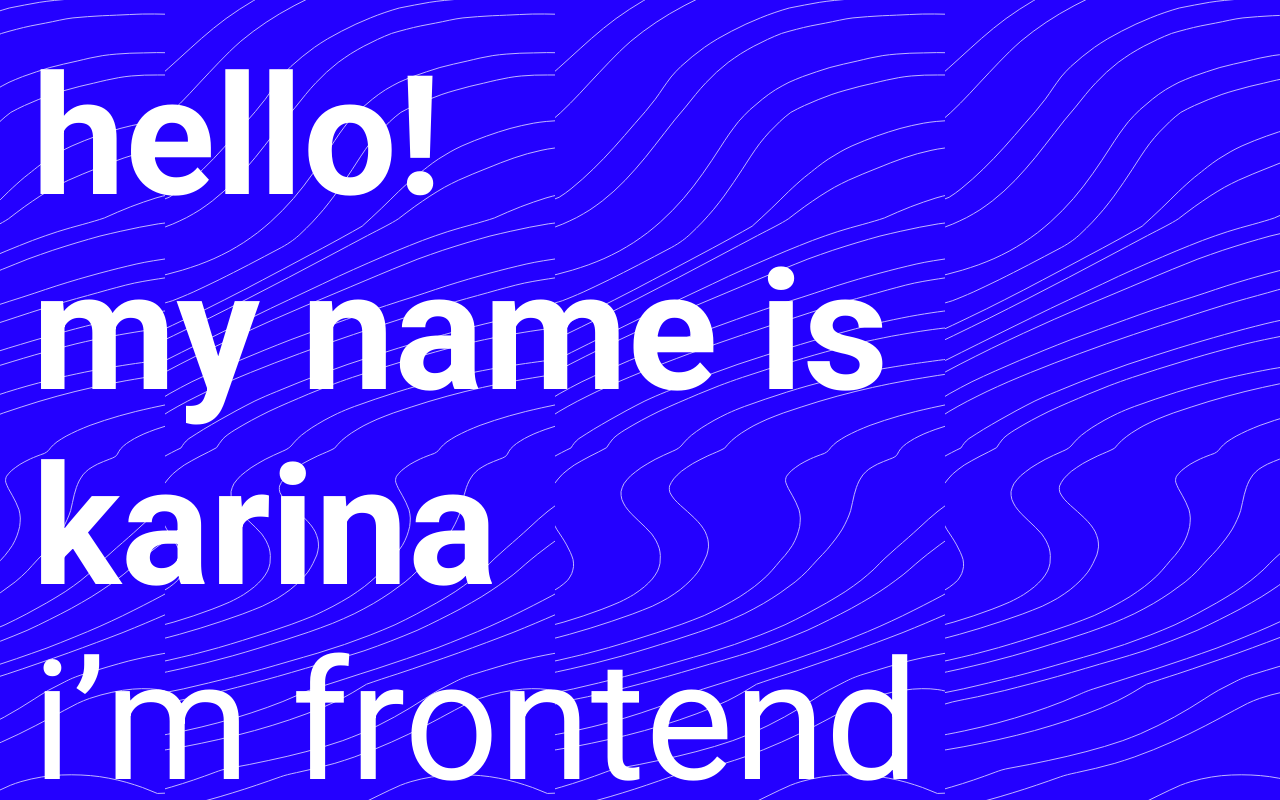
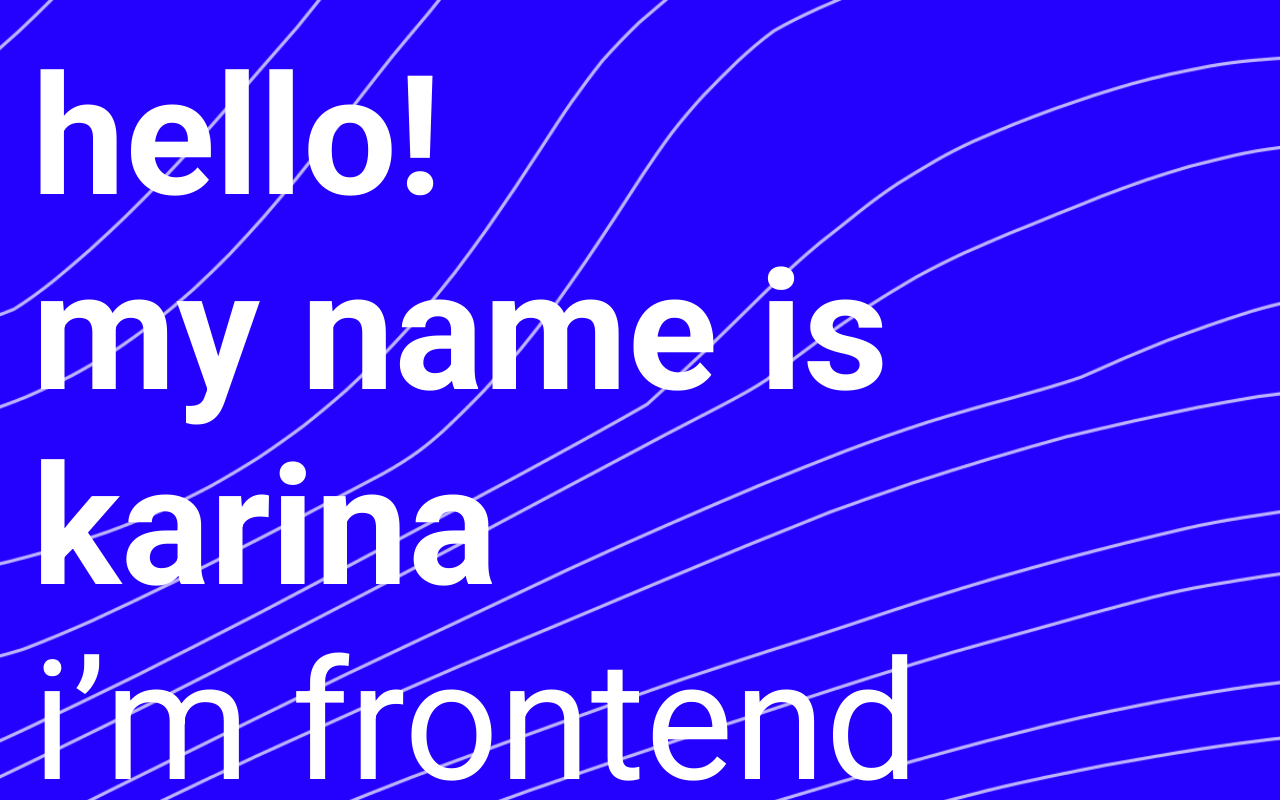
Before and after one commit to sirsur/portfolio, a React (Create React App) app: page / in a window 1280 px wide. Built offline with nearby package versions, Linux system fonts and the light colour scheme.

Commit message:
preloader background changed

```diff
--- a/src/components/Main.js
+++ b/src/components/Main.js
@@ -11,7 +11,7 @@ import Preloader from './Preloader';
 const Container = styled.div`
     z-index: 0;
     padding: calc(3rem + 2vw) calc(1.5rem + 2vw) calc(1.5rem + 2vw) calc(1.5rem + 2vw);
-    animation: main-fixed 24s;
+    animation: main-fixed 23.5s;
 `;
 
 const Main = () => {
--- a/src/components/Preloader.js
+++ b/src/components/Preloader.js
@@ -10,7 +10,8 @@ const Container = styled.div`
     font-size: 13vw;
     font-weight: 700;
     background-color: #2400FF;
-    background-image: url(${process.env.PUBLIC_URL}/img/background.svg);
+    background-image: url(${process.env.PUBLIC_URL}/img/background.webp);
+    background-size: cover;
     animation: background-motion 15s, preloader-invisible 1s linear 7s forwards;
 `;
 
@@ -22,18 +23,18 @@ const Title = styled.p`
 const phrases = ['hello!', 'my name is karina', 'i’m frontend developer based in russia', 'and i madly in love with my job!'];
 
 const List = phrases.map((phrase, i) => {
-    if (i !== 2) {
+    if (i === 2) {
+        return (
+            <Title
+                key={'phrase_' + i}
+                style={{ fontWeight: 400, animation: `preloader-visible 1s linear ${i+1}s forwards` }}
+            >{phrase}</Title>
+        );
+    } else {
         return (
             <Title
                 key={'phrase_' + i}
                 style={{ animation: `preloader-visible 1s linear ${i+1}s forwards` }}
-            >{phrase}</Title>
-        )
-    } else if (i === 2) {
-        return (
-            <Title
-                key={'phrase_' + i}
-                style={{ fontWeight: 400, animation: `preloader-visible 1s linear ${i+1}s forwards` }}
             >{phrase}</Title>
         );
     }
```
Also changed, not shown: public/img/background.svg (deleted), public/img/background.webp (added).
